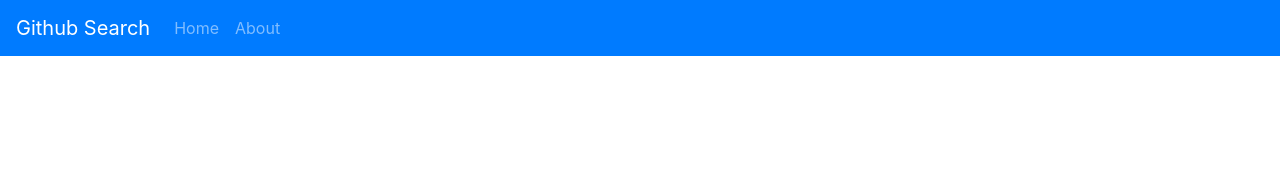
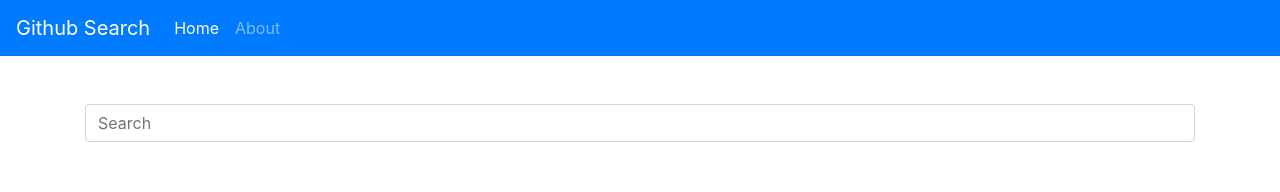
Before and after one commit to astremsky/github-api-check, a React (Create React App) app: page / in a window 1280 px wide. Shown: the top 192 px of the page. Built offline with nearby package versions, Linux system fonts and the light colour scheme.

Commit message:
Search component and routing added

```diff
--- a/package.json
+++ b/package.json
@@ -10,6 +10,7 @@
     "node-sass": "^4.14.1",
     "react": "^16.13.1",
     "react-dom": "^16.13.1",
+    "react-router-dom": "^5.2.0",
     "react-scripts": "3.4.3"
   },
   "scripts": {
--- a/src/App.js
+++ b/src/App.js
@@ -1,18 +1,22 @@
 import React,{useState, useEffect} from 'react';
+import {BrowserRouter, Switch, Route} from 'react-router-dom'
 import {Navbar} from './components/Navbar'
-
-
-
+import {Home} from './pages/Home'
+import {About} from './pages/About'
+import {Profile} from './pages/Profile'
 
 function App() {
-
   return (
-    <React.Fragment>
-      <Navbar />
+    <BrowserRouter>
+    <Navbar />
     <div className='container pt-5'>
-
+      <Switch>
+        <Route path='/' exact component={Home} />
+        <Route path='/about' component={About} />
+        <Route path='/profile' component={Profile} />
+      </Switch>
     </div>
-    </React.Fragment>
+    </BrowserRouter>
   );
 }
 
--- a/src/components/Navbar.js
+++ b/src/components/Navbar.js
@@ -1,4 +1,5 @@
 import React from 'react'
+import {NavLink} from 'react-router-dom'
 
 export const Navbar = () => (
   <nav className="navbar navbar-dark bg-primary navbar-expand-lg">
@@ -7,10 +8,10 @@ export const Navbar = () => (
     </div>
     <ul className="navbar-nav">
       <li className="nav-item">
-        <a href="/" className="nav-link">Home</a>
+        <NavLink to="/" exact className="nav-link">Home</NavLink>
       </li>
       <li className="nav-item">
-        <a href="/about" className="nav-link">About</a>
+        <NavLink to="/about" className="nav-link">About</NavLink>
       </li>
     </ul>
   </nav>
--- /dev/null
+++ b/src/components/Search.js
@@ -0,0 +1,14 @@
+import React from 'react'
+
+export const Search = () => {
+
+	return(
+		<div className='form-group'>
+			<input
+				type='text'
+				className='form-control'
+				placeholder='Search'
+			></input>
+		</div>
+	)
+}
--- /dev/null
+++ b/src/pages/About.js
@@ -0,0 +1,12 @@
+import React from 'react'
+
+export const About = () => {
+  return(
+    <div className="jumbotron">
+			<h1 className="display-4">Simple react app for GitHub search</h1>
+			<p className="lead">Version 1.0</p>
+			<hr className="my-4"></hr>
+			<p>It uses utility classes for typography and spacing to space content out within the larger container.</p>
+		</div>
+    )
+}
--- /dev/null
+++ b/src/pages/Home.js
@@ -0,0 +1,10 @@
+import React from 'react'
+import {Search} from '../components/Search'
+
+export const Home = () => {
+  return(
+    <div>
+      <Search />
+    </div>
+  )
+}
--- /dev/null
+++ b/src/pages/Profile.js
@@ -0,0 +1,9 @@
+import React from 'react'
+
+export const Profile = () => {
+    return(
+        <div>
+            <h1>Profile Page</h1>
+        </div>
+    )
+}
```
Also changed, not shown: 1 other file (tests, documents, lock files or other folders).
